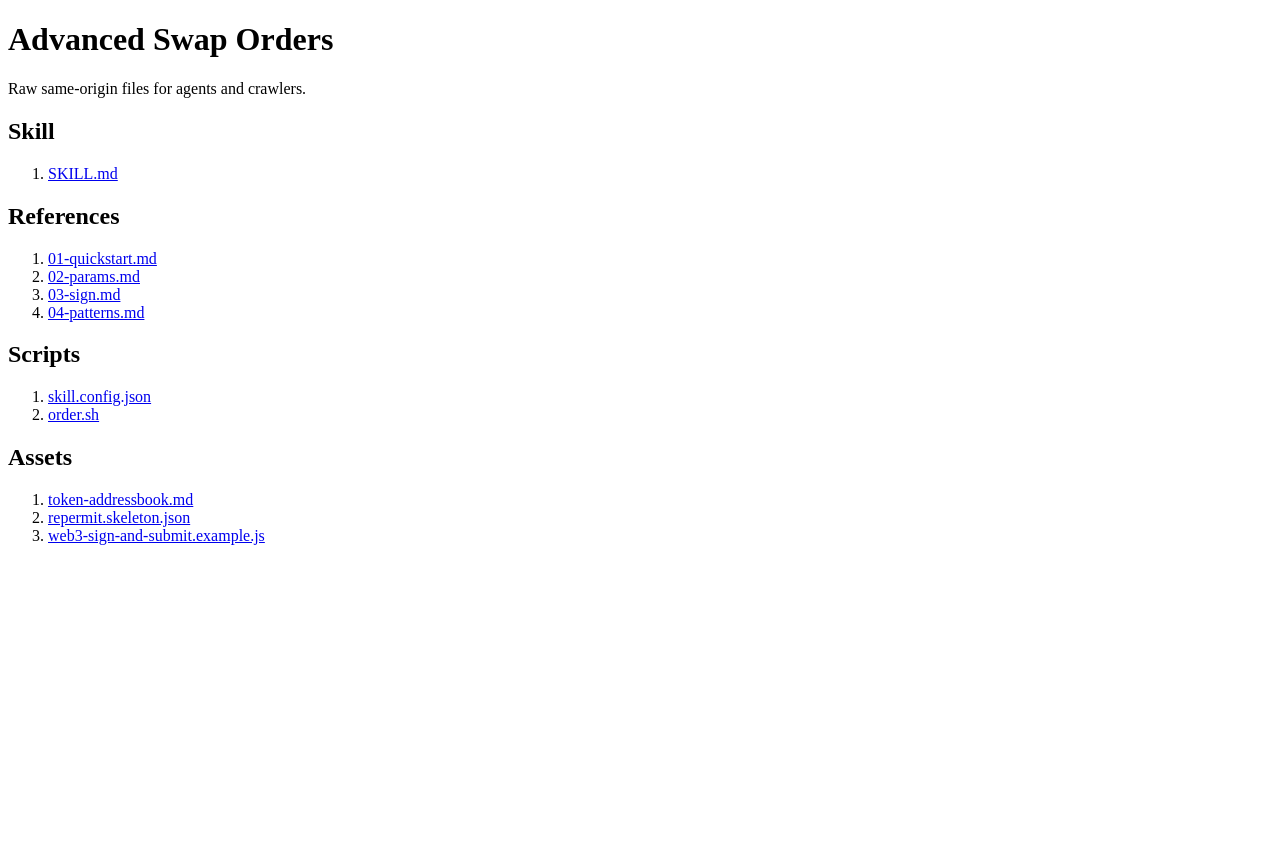
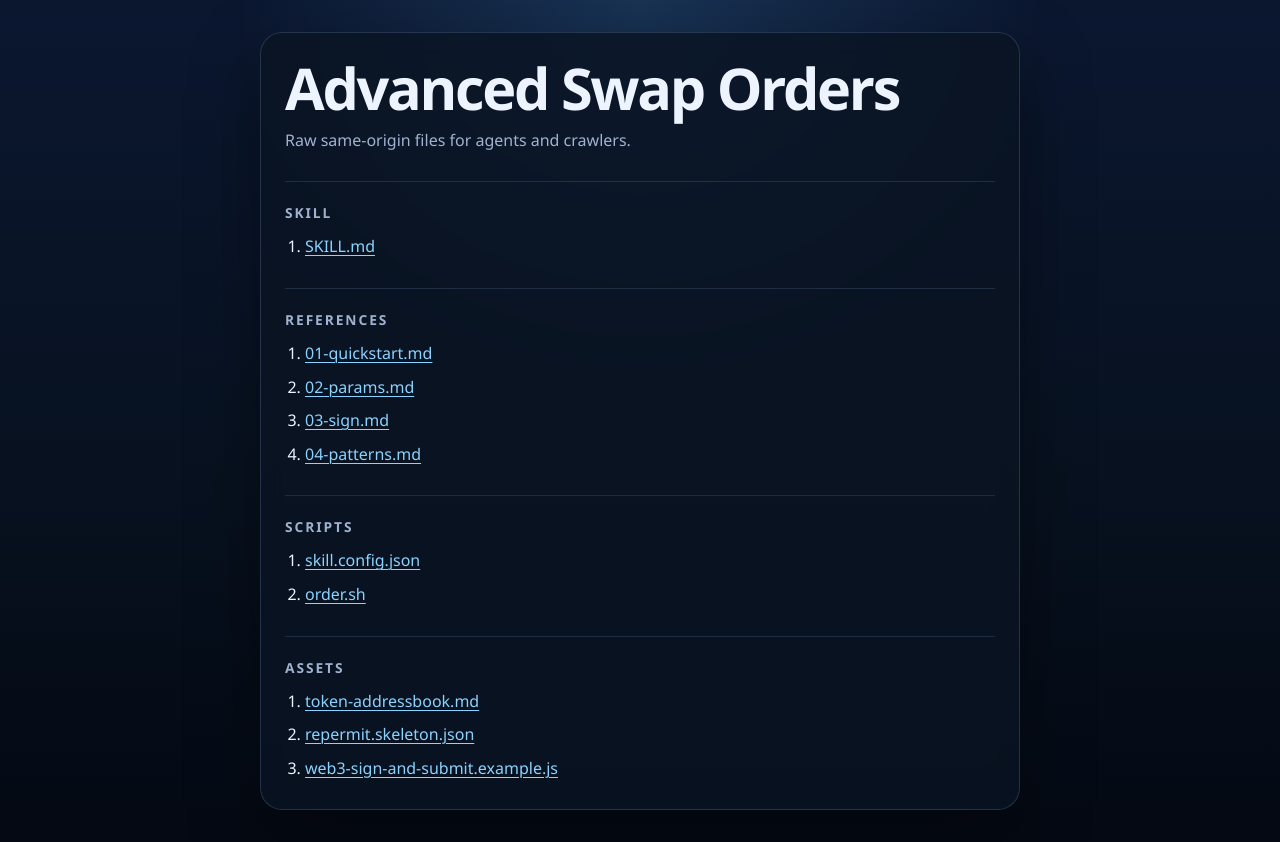
Before and after one commit to orbs-network/spot, a website: page index.html in a window 1280 px wide. Before the commit the page ends 800 px from the top, so only its background shows below. Drawn offline with Linux system fonts and the light colour scheme.

Commit message:
🎨 Refresh index page with dark theme and structured sections
 • ✨ Add index.css with dark-mode variables, gradient background, glass panel, and refined typography/link styles
 • 🧱 Update index.html to load the stylesheet, declare color-scheme, and wrap file lists in semantic <section> blocks for clearer structure

```diff
--- /dev/null
+++ b/index.css
@@ -0,0 +1,92 @@
+:root {
+  color-scheme: dark;
+  --bg: #07111f;
+  --bg-glow: rgba(86, 180, 255, 0.18);
+  --panel: rgba(10, 20, 35, 0.82);
+  --panel-border: rgba(163, 194, 255, 0.18);
+  --text: #eef4ff;
+  --muted: #9fb3d1;
+  --link: #8bd3ff;
+  --link-hover: #d5f3ff;
+}
+
+* {
+  box-sizing: border-box;
+}
+
+html {
+  min-height: 100%;
+  background:
+    radial-gradient(circle at top, var(--bg-glow), transparent 38%),
+    linear-gradient(180deg, #0b1730 0%, var(--bg) 58%, #040913 100%);
+}
+
+body {
+  margin: 0;
+  min-height: 100vh;
+  padding: 32px 20px;
+  color: var(--text);
+  font: 16px/1.6 "Avenir Next", "Segoe UI", Helvetica, Arial, sans-serif;
+}
+
+main {
+  max-width: 760px;
+  margin: 0 auto;
+  padding: 28px 24px;
+  border: 1px solid var(--panel-border);
+  border-radius: 22px;
+  background: var(--panel);
+  backdrop-filter: blur(12px);
+  box-shadow: 0 24px 70px rgba(0, 0, 0, 0.38);
+}
+
+h1,
+h2,
+p,
+ol {
+  margin: 0;
+}
+
+h1 {
+  font-size: clamp(2.2rem, 6vw, 3.6rem);
+  line-height: 0.95;
+  letter-spacing: -0.04em;
+}
+
+p {
+  margin-top: 12px;
+  max-width: 58ch;
+  color: var(--muted);
+}
+
+section {
+  margin-top: 28px;
+  padding-top: 20px;
+  border-top: 1px solid rgba(163, 194, 255, 0.14);
+}
+
+h2 {
+  margin-bottom: 10px;
+  font-size: 0.86rem;
+  letter-spacing: 0.14em;
+  text-transform: uppercase;
+  color: var(--muted);
+}
+
+ol {
+  padding-left: 20px;
+}
+
+li + li {
+  margin-top: 8px;
+}
+
+a {
+  color: var(--link);
+  text-decoration-thickness: 0.08em;
+  text-underline-offset: 0.16em;
+}
+
+a:hover {
+  color: var(--link-hover);
+}
--- a/index.html
+++ b/index.html
@@ -3,18 +3,23 @@
 <head>
   <meta charset="utf-8">
   <meta name="viewport" content="width=device-width, initial-scale=1">
+  <meta name="color-scheme" content="dark">
   <title>Advanced Swap Orders Files</title>
+  <link rel="stylesheet" href="index.css">
 </head>
 <body>
   <main>
     <h1>Advanced Swap Orders</h1>
     <p>Raw same-origin files for agents and crawlers.</p>
 
+    <section>
       <h2>Skill</h2>
       <ol>
         <li><a href="skills/advanced-swap-orders/SKILL.md">SKILL.md</a></li>
       </ol>
+    </section>
 
+    <section>
       <h2>References</h2>
       <ol>
         <li><a href="skills/advanced-swap-orders/references/01-quickstart.md">01-quickstart.md</a></li>
@@ -22,19 +27,24 @@
         <li><a href="skills/advanced-swap-orders/references/03-sign.md">03-sign.md</a></li>
         <li><a href="skills/advanced-swap-orders/references/04-patterns.md">04-patterns.md</a></li>
       </ol>
+    </section>
 
+    <section>
       <h2>Scripts</h2>
       <ol>
         <li><a href="skills/advanced-swap-orders/scripts/skill.config.json">skill.config.json</a></li>
         <li><a href="skills/advanced-swap-orders/scripts/order.sh">order.sh</a></li>
       </ol>
+    </section>
 
+    <section>
       <h2>Assets</h2>
       <ol>
         <li><a href="skills/advanced-swap-orders/assets/token-addressbook.md">token-addressbook.md</a></li>
         <li><a href="skills/advanced-swap-orders/assets/repermit.skeleton.json">repermit.skeleton.json</a></li>
         <li><a href="skills/advanced-swap-orders/assets/web3-sign-and-submit.example.js">web3-sign-and-submit.example.js</a></li>
       </ol>
+    </section>
   </main>
 </body>
 </html>
```
Lines whose indentation alone changed are shown as unchanged.
